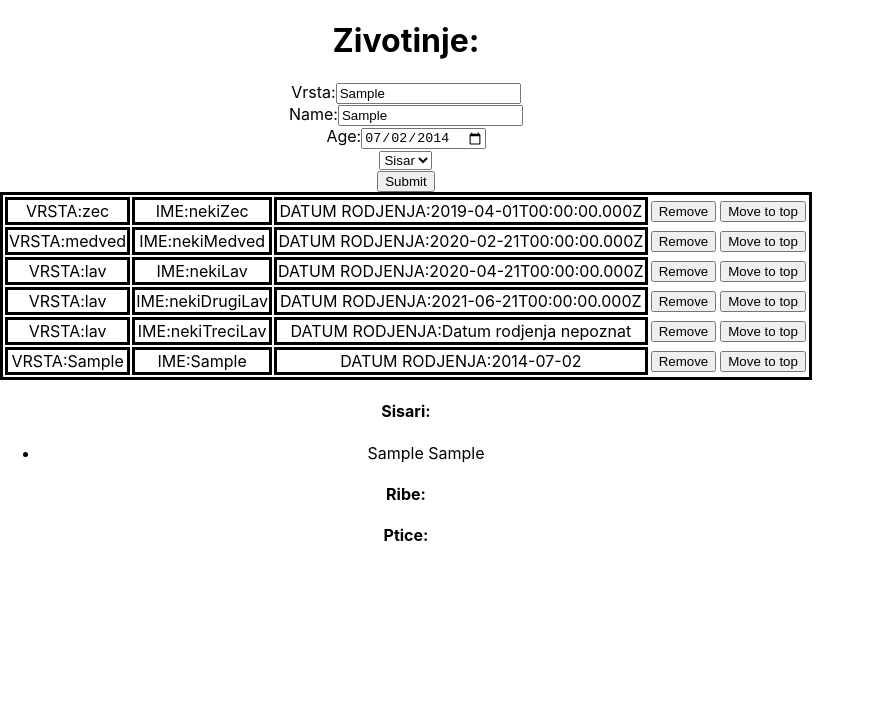
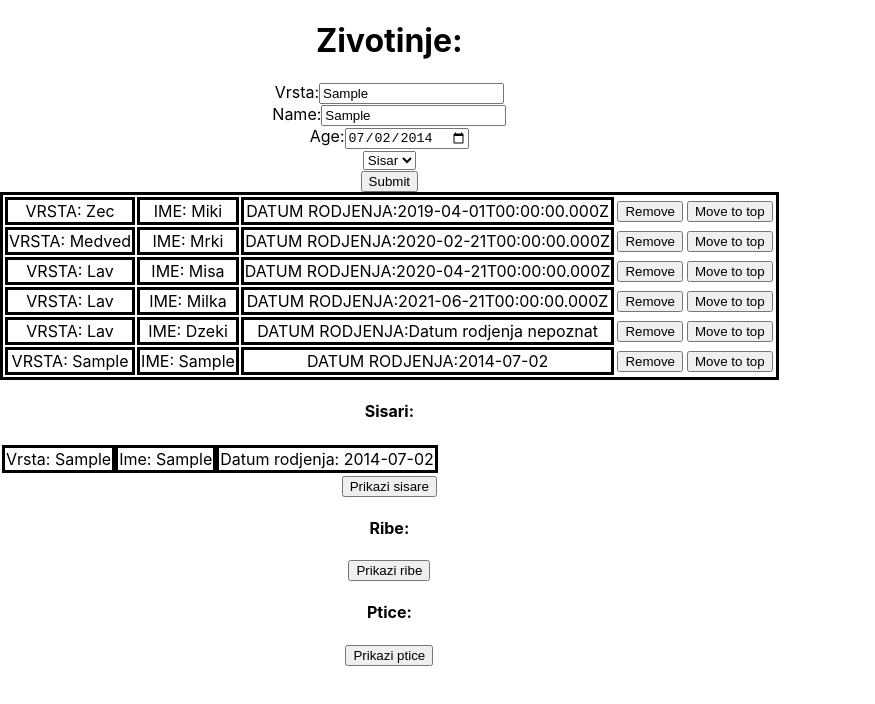
Before and after one commit to ristic21/zoo, a React (Create React App) app: page / in a window 1280 px wide. Both pictures are taken after typing "Sample", "Sample" into the empty fields and a click on the button "Submit". Shown: the top 704 px of the page, without its empty margins (0-875 px from the left). Built offline with nearby package versions, Linux system fonts and the light colour scheme.

Commit message:
7 without alert commit

```diff
--- a/src/components/AnimalList.js
+++ b/src/components/AnimalList.js
@@ -4,29 +4,33 @@ const AnimalList = () => {
   const [nizZivotinja, setNiz] = useState([
     {
       id: 1,
-      vrsta: "zec",
-      ime: "nekiZec",
+      vrsta: "Zec",
+      ime: "Miki",
       datumRodjenja: new Date("2019/04/01").toISOString(),
     },
     {
       id: 2,
-      vrsta: "medved",
-      ime: "nekiMedved",
+      vrsta: "Medved",
+      ime: "Mrki",
       datumRodjenja: new Date("2020/02/21").toISOString(),
     },
     {
       id: 3,
-      vrsta: "lav",
-      ime: "nekiLav",
+      vrsta: "Lav",
+      ime: "Misa",
       datumRodjenja: new Date("2020/04/21").toISOString(),
     },
     {
       id: 4,
-      vrsta: "lav",
-      ime: "nekiDrugiLav",
+      vrsta: "Lav",
+      ime: "Milka",
       datumRodjenja: new Date("2021/06/21").toISOString(),
     },
-    { id: 5, vrsta: "lav", ime: "nekiTreciLav" },
+    {
+      id: 5,
+      vrsta: "Lav",
+      ime: "Dzeki"
+    },
   ]);
 
   const remove = (id) => {
@@ -65,6 +69,16 @@ const AnimalList = () => {
     setNiz(animals)
 
   };
+
+  const showUl = () => {
+    const ul = <ul>
+      {nizZivotinja.map((zivotinja) => (zivotinja.type == "ptica" &&
+        <li key={zivotinja.id}>{zivotinja.vrsta} {zivotinja.ime}</li>
+      ))}
+
+    </ul>
+    // alert(ul)
+  }
 
 
 
@@ -121,8 +135,8 @@ const AnimalList = () => {
         <tbody>
           {nizZivotinja.map((zivotinja, index) => (
             <tr className="zivotinjeTable" key={index}>
-              <td className="zivotinjeTable">VRSTA:{zivotinja.vrsta}</td>
-              <td className="zivotinjeTable">IME:{zivotinja.ime}</td>
+              <td className="zivotinjeTable">VRSTA: {zivotinja.vrsta}</td>
+              <td className="zivotinjeTable">IME: {zivotinja.ime}</td>
               <td className="zivotinjeTable">
                 DATUM RODJENJA:
                 {zivotinja.datumRodjenja
@@ -142,38 +156,64 @@ const AnimalList = () => {
       </table>
       <section>
         <h4>Sisari:</h4>
+        <table>
+          <tbody>
+            {nizZivotinja.map((zivotinja) => (zivotinja.type == "sisar" &&
+              <tr className="App" key={zivotinja.id}><td className="zivotinjeTable">Vrsta: {zivotinja.vrsta}</td><td className="zivotinjeTable">Ime: {zivotinja.ime}</td><td className="zivotinjeTable">Datum rodjenja: {zivotinja.datumRodjenja}</td></tr>
+            ))}
+          </tbody>
+        </table>
+        <button onClick={() => alert(
           <ul>
             {nizZivotinja.map((zivotinja) => (zivotinja.type == "sisar" &&
               <li key={zivotinja.id}>{zivotinja.vrsta} {zivotinja.ime}</li>
             ))}
+          </ul>
 
-        </ul>
+        )}>Prikazi sisare</button>
+
 
       </section>
 
       <section>
         <h4>Ribe:</h4>
+        <table>
+          <tbody>
+            {nizZivotinja.map((zivotinja) => (zivotinja.type == "riba" &&
+              <tr className="App" key={zivotinja.id}><td className="zivotinjeTable">Vrsta: {zivotinja.vrsta}</td><td className="zivotinjeTable">Ime: {zivotinja.ime}</td><td className="zivotinjeTable">Datum rodjenja: {zivotinja.datumRodjenja}</td></tr>
+            ))}
+          </tbody>
+        </table>
+        <button onClick={() => alert(
           <ul>
             {nizZivotinja.map((zivotinja) => (zivotinja.type == "riba" &&
               <li key={zivotinja.id}>{zivotinja.vrsta} {zivotinja.ime}</li>
             ))}
+          </ul>
+        )}>Prikazi ribe</button>
 
-        </ul>
 
       </section>
 
       <section>
         <h4>Ptice:</h4>
+        <table>
+          <tbody>
+            {nizZivotinja.map((zivotinja) => (zivotinja.type == "ptica" &&
+              <tr className="App zivotinjeTable" key={zivotinja.id}><td className="zivotinjeTable">Vrsta: {zivotinja.vrsta}</td><td className="zivotinjeTable">Ime: {zivotinja.ime}</td><td className="zivotinjeTable">Datum rodjenja: {zivotinja.datumRodjenja}</td></tr>
+            ))}
+          </tbody>
+        </table>
+        <button onClick={() => alert(
           <ul>
             {nizZivotinja.map((zivotinja) => (zivotinja.type == "ptica" &&
               <li key={zivotinja.id}>{zivotinja.vrsta} {zivotinja.ime}</li>
             ))}
-
           </ul>
-
+        )}>Prikazi ptice</button>
       </section>
 
-    </div>
+    </div >
   );
 };
 
```
Lines whose indentation alone changed are shown as unchanged.
